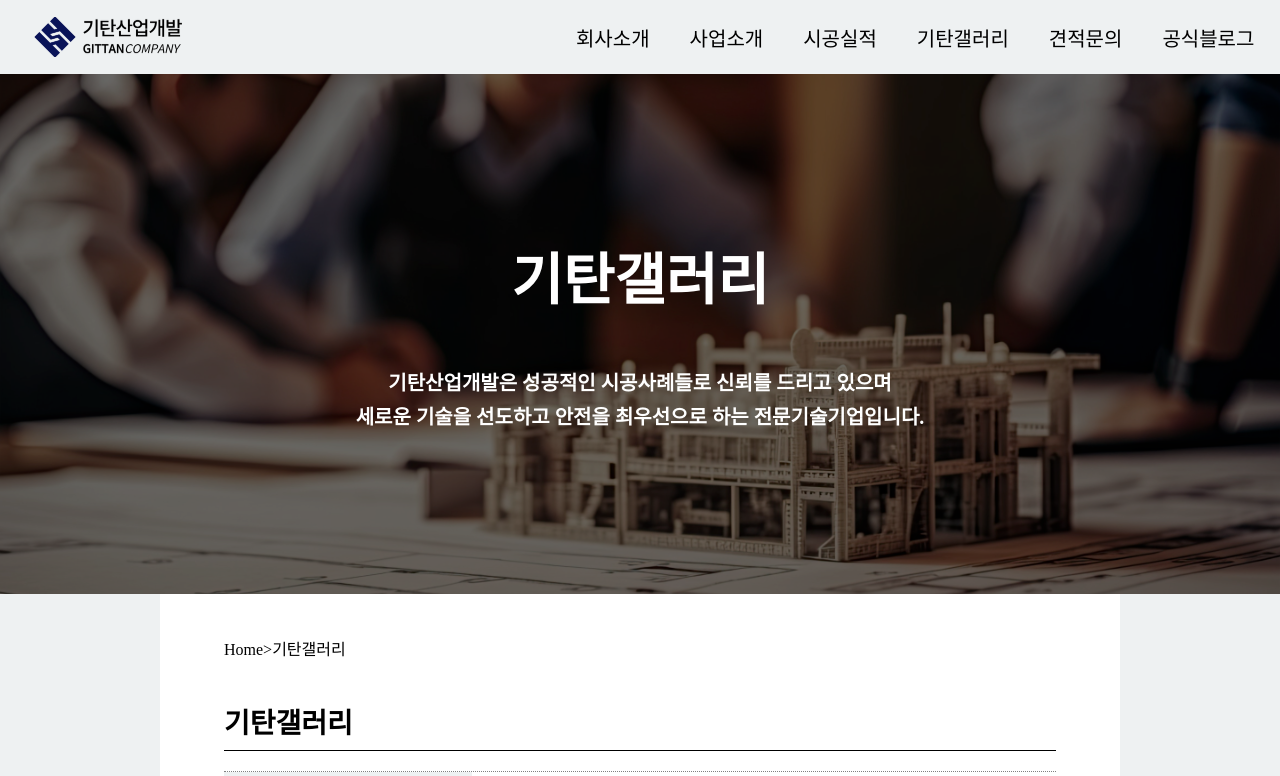
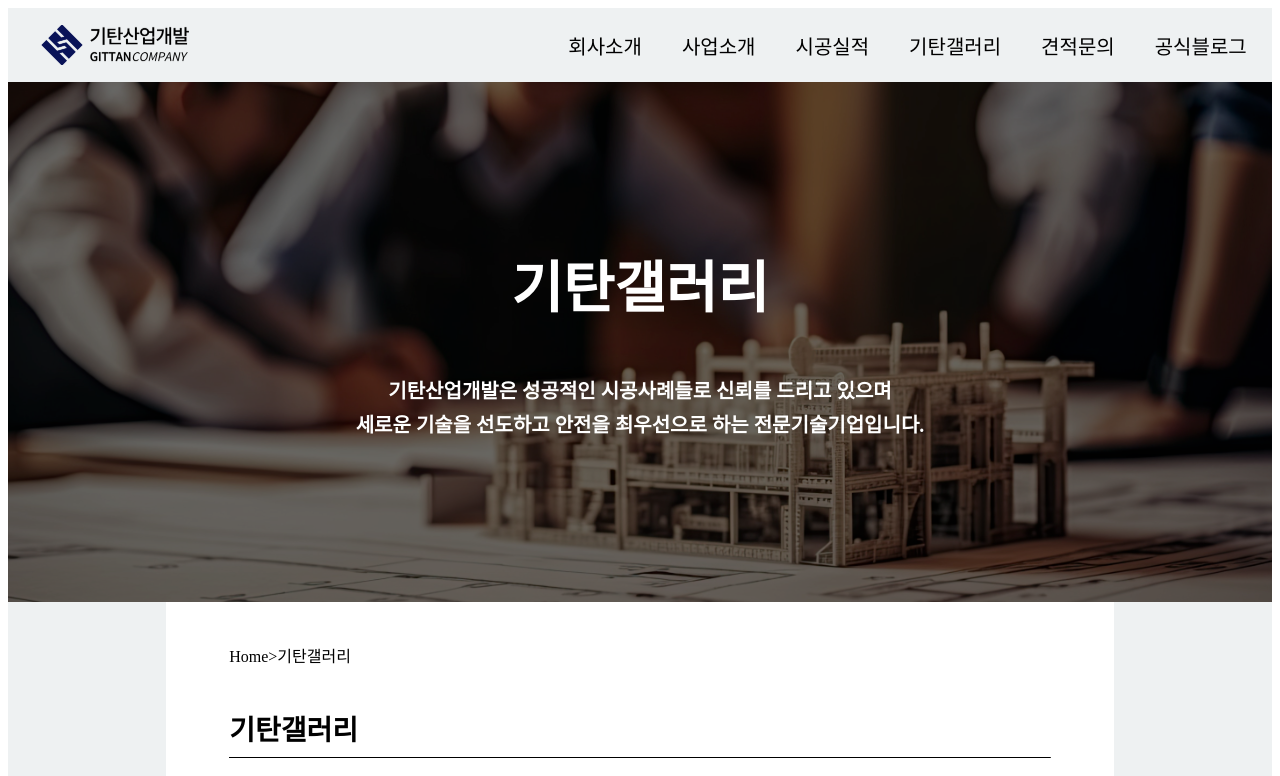
Before and after one commit to HUMBLE25/gittan_homepage, a Next.js app: page /admin in a window 1280 px wide. Shown: the top 776 px of the page. Built offline with nearby package versions, Linux system fonts and the light colour scheme.

Commit message:
update commit

```diff
--- a/app/globals.css
+++ b/app/globals.css
@@ -1,3 +1,16 @@
 @tailwind base;
 @tailwind components;
 @tailwind utilities;
+
+body{
+    margin:0px;
+    padding: 0px;
+    body > div:first-child,
+    div#__next,
+    div#__next > div {
+        margin: 0px;
+    }
+}
+div #__next{
+    margin: 0px;
+}
--- a/src/pages/admin.tsx
+++ b/src/pages/admin.tsx
@@ -47,7 +47,7 @@ const Admin: React.FC = () => {
     };
     return (
         <div className={styles.wrapper}>
-             <style global jsx>{`
+             {/* <style global jsx>{`
                 html,
                 body,
                 body > div:first-child,
@@ -55,7 +55,7 @@ const Admin: React.FC = () => {
                 div#__next > div {
                     margin: 0px;
                 }`}
-            </style>
+            </style> */}
             <Header />
             {/* 배너 */}
             <div className={styles.banner}>
```
